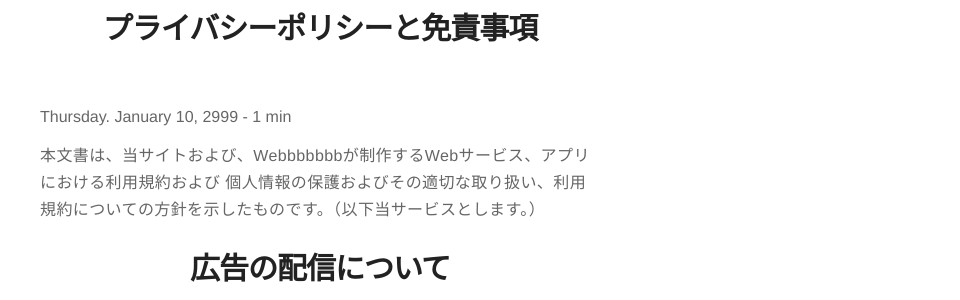
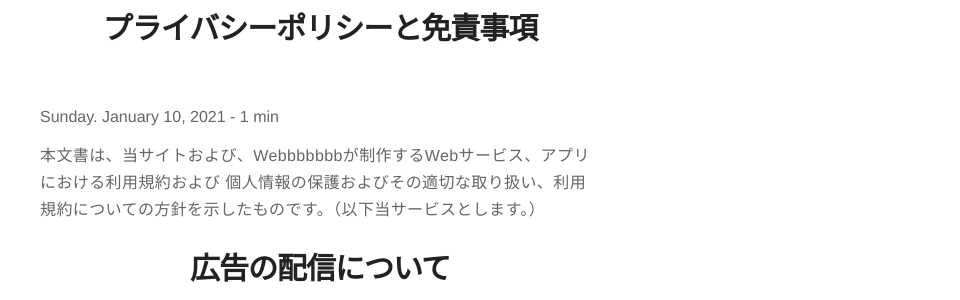
Before and after one commit to piropiro-piro/site, a Jekyll site: the page built from _posts/2021-01-11-privacypolicy.markdown, in a window 1280 px wide and 900 px high. Shown: the part 121-421 px from the top of the window, without its empty margins (320-1280 px from the left). Built offline with Jekyll 4.4.1, drawn with Linux system fonts in a browser that asks for light colours; comment, search, counter and statistics services are not loaded; some of the changed text lies outside the part shown.

Commit message:
免責事項

```diff
--- a/_posts/2021-01-11-privacypolicy.markdown
+++ b/_posts/2021-01-11-privacypolicy.markdown
@@ -1,12 +1,12 @@
 ---
 title: "プライバシーポリシーと免責事項"
 layout: post
-date: 2999-01-10 18:00
+date: 2021-01-10 18:00
 tag:
 projects: true
 hidden: true # don't count this post in blog pagination
 description: "プライバシーポリシーと免責事項"
-category: project
+category: non-project
 author: piropiro
 externalLink: false
 ---
```
